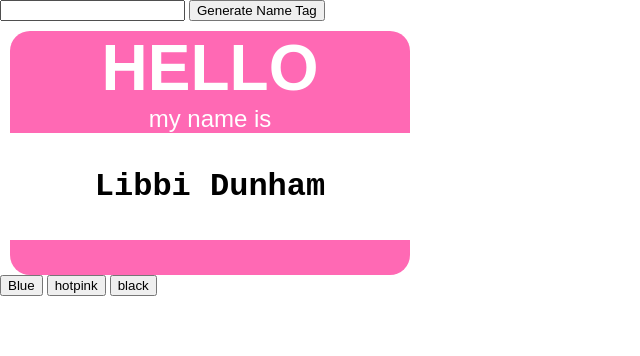
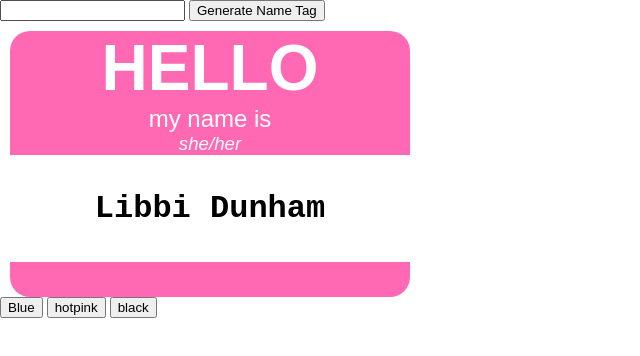
Before and after one commit to Libbi-Dunham/LAB-03a-better-nametag, a plain HTML site: page index.html in a window 1280 px wide. Shown: the whole page, without its empty margins (0-640 px from the left). Drawn offline with Linux system fonts and the light colour scheme; files that its build step writes are made by us from their sources.

Commit message:
added pronoun to my name tag

```diff
--- a/index.html
+++ b/index.html
@@ -23,6 +23,7 @@
     <header id="header">
         <h1>Hello</h1>
         <h2>my name is</h2>
+        <h3>she/her</h3>
     </header>
     <main id="first-name">Libbi Dunham</main>
     <footer id="footer"></footer>
--- a/styles/style.css
+++ b/styles/style.css
@@ -16,6 +16,12 @@ h1 {
 }
 h2 {
     font-weight: normal;
+}
+
+h3{
+    font-weight: normal;
+    margin: 0;
+    font-style: italic;
 }
 
 h1, h2 {
```
